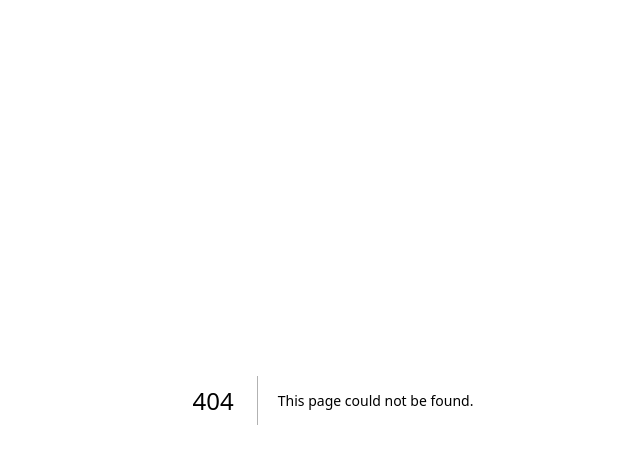
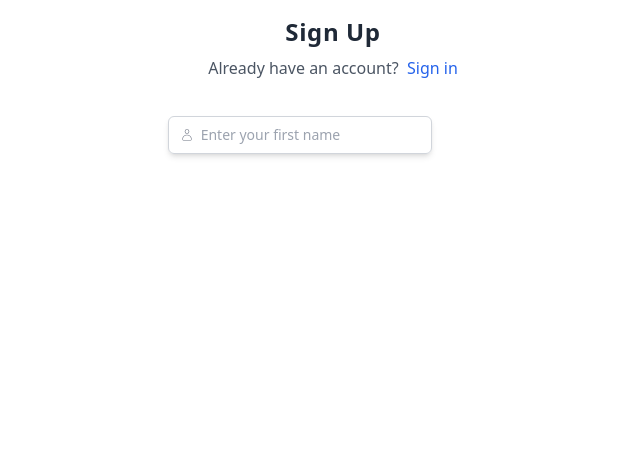
Before and after one commit to jarko1985/auth-system, a Next.js app: page /auth in a window 1280 px wide. Before the commit this address had no page. Shown: the top 464 px of the page, without its empty margins (307-947 px from the left). Built offline with nearby package versions, Linux system fonts and the light colour scheme.

Commit message:
added react form hook

```diff
--- a/package.json
+++ b/package.json
@@ -24,6 +24,8 @@
     "postcss": "8.4.27",
     "react": "18.2.0",
     "react-dom": "18.2.0",
+    "react-hook-form": "^7.45.2",
+    "react-icons": "^4.10.1",
     "tailwindcss": "3.3.3",
     "typescript": "5.1.6"
   }
--- /dev/null
+++ b/src/components/forms/Register.tsx
@@ -0,0 +1,36 @@
+import * as React from "react";
+import Input from "../inputs/Input";
+import { CiUser } from "react-icons/ci";
+import { useForm } from "react-hook-form";
+
+interface IRegisterFormProps {}
+
+const RegisterForm: React.FunctionComponent<IRegisterFormProps> = (props) => {
+  const {
+    register,
+    handleSubmit,
+    watch,
+    formState: { errors, isSubmitting },
+  } = useForm();
+  const onSubmit = (data: any) => console.log(data);
+  return (
+    <>
+      <form className="my-8 text-sm" onSubmit={handleSubmit(onSubmit)}>
+        <div className="gap-2 md:flex">
+          <Input
+            name="first_name"
+            label="First Name"
+            type="text"
+            placeholder="Enter your first name"
+            icon={<CiUser />}
+            register={register}
+            error={errors?.first_name?.message}
+            disabled={isSubmitting}
+          />
+        </div>
+      </form>
+    </>
+  );
+};
+
+export default RegisterForm;
--- /dev/null
+++ b/src/components/inputs/Input.tsx
@@ -0,0 +1,35 @@
+import * as React from "react";
+
+interface IInputProps {
+  name: string;
+  label: string;
+  type: string;
+  placeholder: string;
+  icon: JSX.Element;
+  register: any;
+  error: any;
+  disabled: boolean;
+}
+
+const Input: React.FunctionComponent<IInputProps> = (props) => {
+  const { name, label, type, placeholder, icon, register, error, disabled } =
+    props;
+  return (
+    <div className="relative mt-1 rounded-md shadow-md">
+      <div className="pointer-event-none absolute left-0 inset-y-0 flex items-center pl-3">
+        <span className="text-gray-500 text-sm">{icon}</span>
+      </div>
+      <input
+        className="w-full py-2 pr-7 pl-8 block rounded-md border border-gray-300 outline-offset-2 outline-transparent focus:border-blue-500 focus:ring-blue-700 focus:ring-2 text-sm"
+        type={type}
+        placeholder={placeholder}
+        {...register(name)}
+      />
+      {error && (
+        <div className="fill-red-500 absolute right-2 top-2.5 text-xl"></div>
+      )}
+    </div>
+  );
+};
+
+export default Input;
--- a/src/pages/_app.tsx
+++ b/src/pages/_app.tsx
@@ -1,14 +1,17 @@
 import "@/styles/globals.css";
 import type { AppProps } from "next/app";
 import { SessionProvider } from "next-auth/react";
+import { Head } from "next/document";
 
 export default function App({
   Component,
   pageProps: { session, ...pageProps },
 }: AppProps) {
   return (
-    <SessionProvider session={session}>
-      <Component {...pageProps} />
-    </SessionProvider>
+    <>
+      <SessionProvider session={session}>
+        <Component {...pageProps} />
+      </SessionProvider>
+    </>
   );
 }
--- a/src/pages/_document.tsx
+++ b/src/pages/_document.tsx
@@ -1,13 +1,13 @@
-import { Html, Head, Main, NextScript } from 'next/document'
+import { Html, Head, Main, NextScript } from "next/document";
 
 export default function Document() {
   return (
     <Html lang="en">
-      <Head />
+      <Head></Head>
       <body>
         <Main />
         <NextScript />
       </body>
     </Html>
-  )
+  );
 }
--- a/src/pages/api/auth/[...nextauth].ts
+++ b/src/pages/api/auth/[...nextauth].ts
@@ -1,5 +1,6 @@
-import NextAuth from "next-auth";
+import NextAuth, { Account, Profile, User } from "next-auth";
 import { MongoDBAdapter } from "@next-auth/mongodb-adapter";
+
 import FacebookProvider from "next-auth/providers/facebook";
 import GoogleProvider from "next-auth/providers/google";
 import GitHubProvider from "next-auth/providers/github";
@@ -7,10 +8,40 @@ import DiscordProvider from "next-auth/providers/discord";
 import TwitterProvider from "next-auth/providers/twitter";
 import Auth0Provider from "next-auth/providers/auth0";
 import clientPromise from "@/lib/mongodb";
+import { JWT } from "next-auth/jwt";
 
 export default NextAuth({
   adapter: MongoDBAdapter(clientPromise),
   secret: process.env.NEXTAUTH_SECRET,
+  session: {
+    strategy: "jwt",
+  },
+  callbacks: {
+    async jwt({
+      token,
+      user,
+      account,
+      profile,
+      isNewUser,
+    }: {
+      token: JWT;
+      user?: User | undefined;
+      account?: Account | null | undefined;
+      profile?: Profile | undefined;
+      isNewUser?: boolean | undefined;
+    }) {
+      if (user) {
+        token.provider = account?.provider;
+      }
+      return token;
+    },
+    async session({ session, token }: { session: any; token: JWT }) {
+      if (session.user) {
+        session.user.provider = token.provider;
+      }
+      return session;
+    },
+  },
   providers: [
     Auth0Provider({
       clientId: process.env.AUTH0_CLIENT_ID as string,
--- /dev/null
+++ b/src/pages/auth.tsx
@@ -0,0 +1,29 @@
+import RegisterForm from "@/components/forms/Register";
+import Link from "next/link";
+import React from "react";
+
+export default function auth() {
+  return (
+    <div className="w-full flex items-center justify-center">
+      <div className="w-full h-100 flex items-center justify-center">
+        <div className="w-full sm:w-5/6 md:w-2/3 lg:w-1/2 xl:w-1/3 2xl:w-1/3 h-full bg-white flex items-center justify-center">
+          <div className="w-full px-12 py-4">
+            <h2 className="text-center text-2xl font-bold tracking-wide text-gray-800">
+              Sign Up
+            </h2>
+            <p className="text-center text-gray-600 mt-2 space-x-2">
+              Already have an account? &nbsp;
+              <a
+                href="/"
+                className="text-blue-600 hover:text-blue-700 hover:underline cursor-pointer"
+              >
+                Sign in
+              </a>
+            </p>
+            <RegisterForm />
+          </div>
+        </div>
+      </div>
+    </div>
+  );
+}
--- a/src/pages/index.tsx
+++ b/src/pages/index.tsx
@@ -1,25 +1,120 @@
 import { NextPageContext } from "next";
 import { useSession, signIn, signOut, getSession } from "next-auth/react";
+import { AiFillGithub } from "react-icons/ai";
+import { SiUdemy } from "react-icons/si";
+import { FaFacebook, FaInstagram, FaLinkedin, FaYoutube } from "react-icons/fa";
 export default function Home() {
+  const text1: string =
+    "This is a full build that covers the full authentification process from login, Register, sending emails (for activating acount,reset password and password change notice), forgot password, reset password,advanced form validation,protected routes, session manipulation...";
+  const text2: string =
+    "In this build we used React js, Next js, Mongodb, Mongoose, Typecript, Next auth,React-hook-form, Zod,Axios, Nodemailer, Smtp service, Gmail stmp, Axios, React-toastify, Zxcvbn, Handlebars, BcryptJs...";
   const { data: session } = useSession();
   console.log(session);
   return (
     <>
-      <div className="h-screen w-screen flex items-center justify-center">
-        {session ? (
-          <div className="flex flex-col gap-1 items-center">
-            <h2>{session?.user?.name}</h2>
-            <img
-              src={session.user?.image!}
-              alt="user image"
-              className="w-32 h-32 rounded-full"
-            />
-            <h4>{session.user?.email}</h4>
-            <button onClick={() => signOut()}>Sign out</button>
+      <div className="home bg-black text-white min-h-screen flex items-center justify-center">
+        <div className="mx-auto">
+          <div className="border border-white relative flex flex-col w-full rounded-lg">
+            <div className="flex flex-wrap justify-center items-center">
+              <div className="w-full text-right">
+                <div className="py-6 px-3 text-center">
+                  <button
+                    onClick={() => signOut()}
+                    className="bg-blue-500 hover:bg-blue-700 text-md uppercase font-bold px-8 py-2 rounded-md sm:mr-2 mb-1 ease-linear transition-all duration-150"
+                  >
+                    Logout
+                  </button>
+                </div>
+              </div>
+              <div className="w-full flex justify-center">
+                <img
+                  src={session?.user?.image!}
+                  alt={`${session?.user?.name} image`}
+                  className="rouned-full w-40 h-40"
+                />
+              </div>
+              <div className="text-center mt-12">
+                <h3 className="text-4xl font-semibold mb-2">
+                  {session?.user?.name}
+                </h3>
+                <div className="text-sm mb-2 font-bold">
+                  {session?.user?.email}
+                </div>
+                <div className="mb-2 mt-10">
+                  You are logged in using &nbsp;
+                  <span className="capitalize bg-blue-400 text-white px-4 py-1 ml-2 font-bold italic text-lg rounded-md">
+                    {session?.user?.provider}
+                  </span>
+                </div>
+              </div>
+
+              <div className="mt-10 py-10 border-t text-center">
+                <div className="flex flex-wrap justify-center">
+                  <div className="w-full px-4">
+                    <p className="mb-4 text-sm">{text1}</p>
+                    <p className="font-bold text-xs">{text2}</p>
+                    <div className="mt-6 flex items-center justify-center gap-2">
+                      Source Code from Here: &nbsp;
+                      <a
+                        href="http://"
+                        target="blank"
+                        rel="noopener noreferrer"
+                        className="text-4xl"
+                      >
+                        <AiFillGithub />
+                      </a>
+                    </div>
+                    <div className="flex justify-center gap-4 mt-4 pt-6 text-3xl">
+                      <a
+                        href="http://"
+                        target="blank"
+                        rel="noopener noreferrer"
+                        className="hover:scale-105 transition ease-in-out"
+                      >
+                        <AiFillGithub />
+                      </a>
+                      <a
+                        href=""
+                        target="_blank"
+                        className="hover:scale-125 transition ease-in-out"
+                      >
+                        <FaInstagram />
+                      </a>
+                      <a
+                        href=""
+                        target="_blank"
+                        className="hover:scale-125 transition ease-in-out"
+                      >
+                        <FaYoutube />
+                      </a>
+                      <a
+                        href=""
+                        target="_blank"
+                        className="hover:scale-125 transition ease-in-out"
+                      >
+                        <FaFacebook />
+                      </a>
+                      <a
+                        href=""
+                        target="_blank"
+                        className="hover:scale-125 transition ease-in-out"
+                      >
+                        <FaLinkedin />
+                      </a>
+                      <a
+                        href=""
+                        target="_blank"
+                        className="hover:scale-125 transition ease-in-out"
+                      >
+                        <SiUdemy />
+                      </a>
+                    </div>
+                  </div>
+                </div>
+              </div>
+            </div>
           </div>
-        ) : (
-          <button onClick={() => signIn()}>Sign in</button>
-        )}
+        </div>
       </div>
     </>
   );
--- a/src/styles/globals.css
+++ b/src/styles/globals.css
@@ -1,3 +1,8 @@
 @tailwind base;
 @tailwind components;
 @tailwind utilities;
+
+.home {
+  background: #000;
+  padding: 10px 20px;
+}
```
Also changed, not shown: src/middleware.ts (added, +19 -0 lines), src/types/next-auth.d.ts (added, +11 -0 lines), 1 other file (tests, documents, lock files or other folders).
